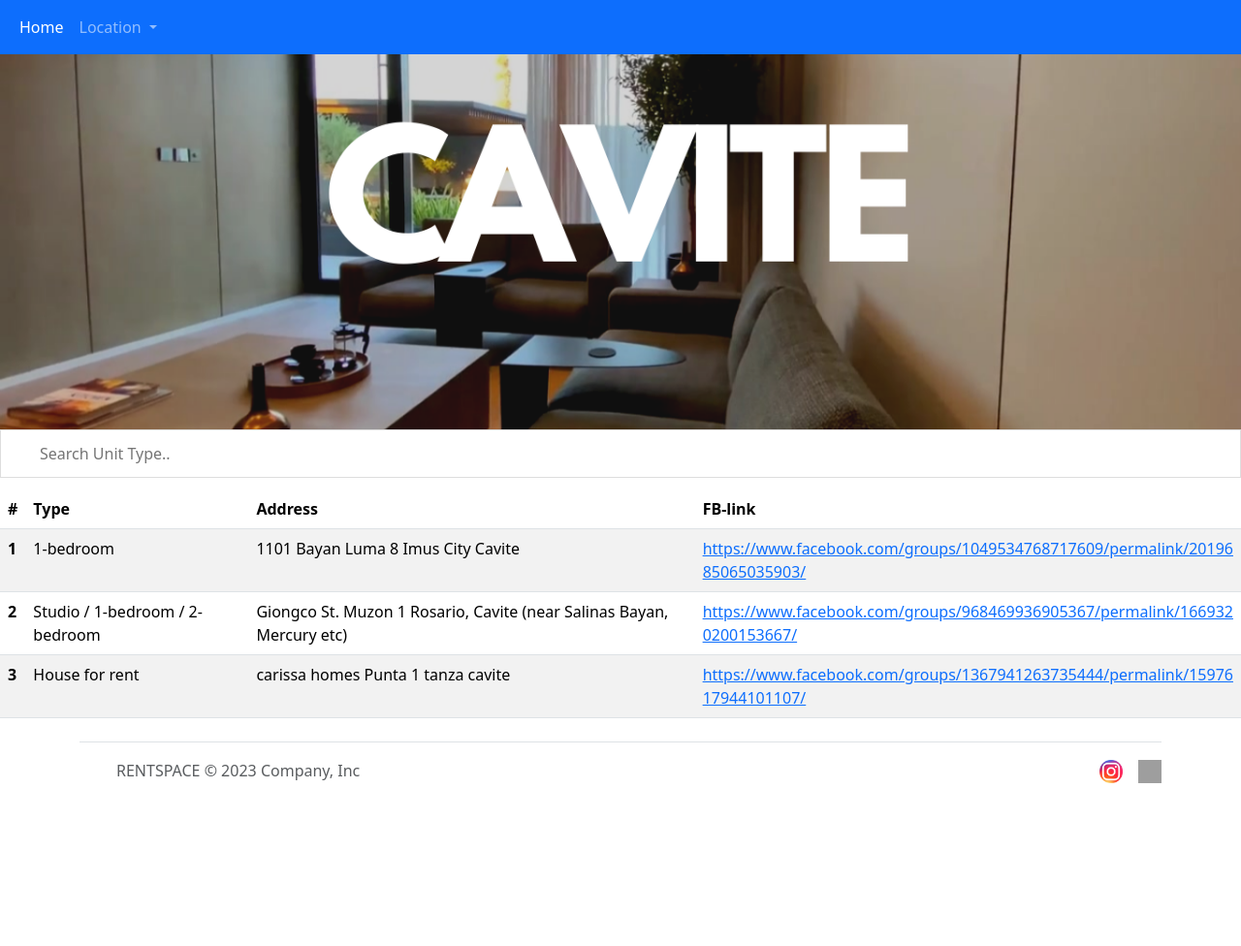
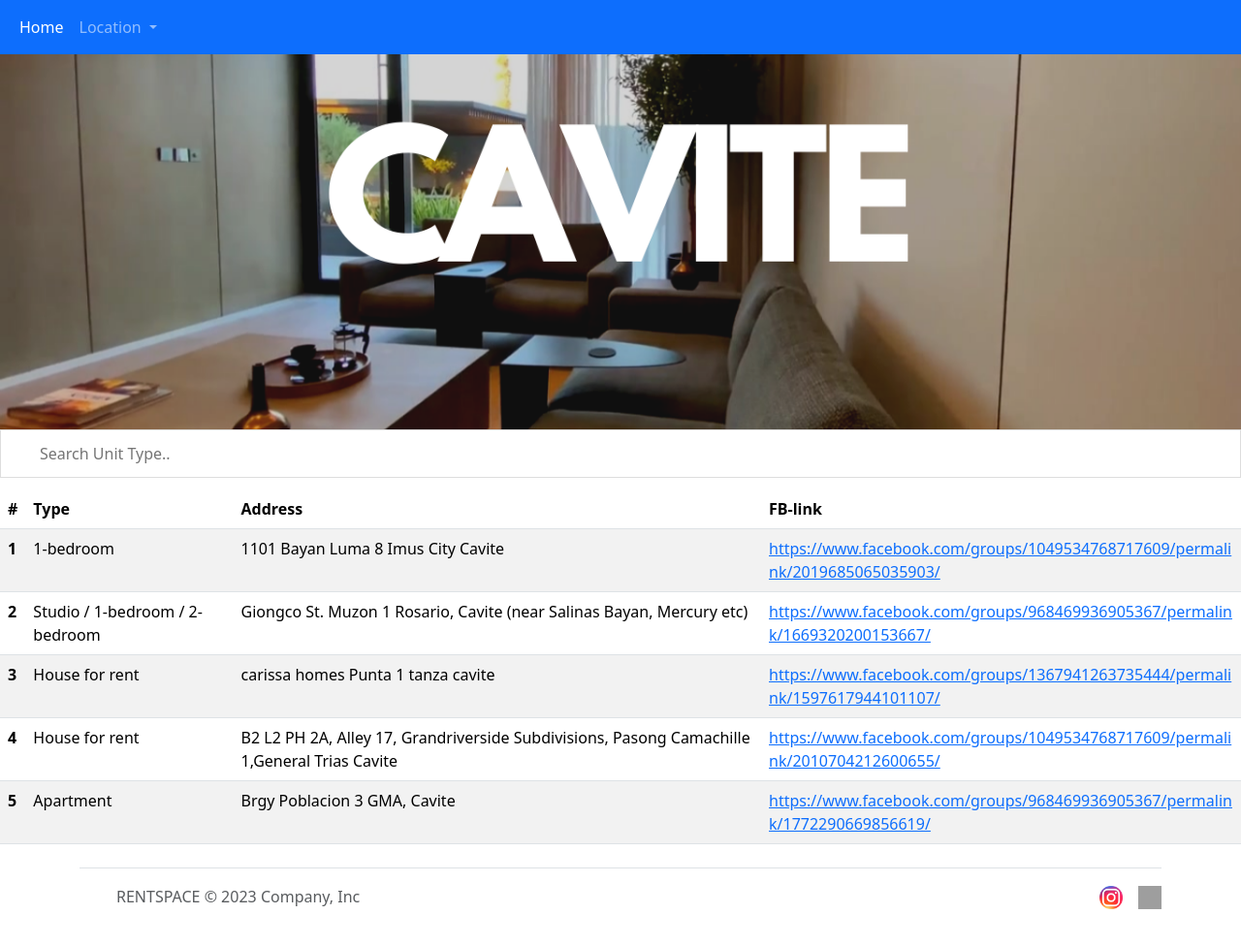
Before and after one commit to emmanuelquijano14/mp1-project, a plain HTML site: page cavite.html in a window 1280 px wide. Shown: the whole page at 97% size. Before the commit the page ends 848 px from the top, so only its background shows below. Drawn offline with nearby package versions, Linux system fonts and the light colour scheme; grey boxes are pictures that could not be loaded.

Commit message:
cavite listing

```diff
--- a/cavite.html
+++ b/cavite.html
@@ -83,6 +83,22 @@
                   https://www.facebook.com/groups/1367941263735444/permalink/1597617944101107/</a>
                 </td>
               </tr>
+              <tr>
+                <th scope="row">4</th>
+                <td>House for rent</td>
+                <td>B2 L2 PH 2A, Alley 17, Grandriverside Subdivisions, Pasong  Camachille 1,General Trias  Cavite</td>
+                <td class="td-link"><a href="https://www.facebook.com/groups/1049534768717609/permalink/2010704212600655/">
+                  https://www.facebook.com/groups/1049534768717609/permalink/2010704212600655/</a>
+                </td>
+              </tr>
+              <tr>
+                <th scope="row">5</th>
+                <td>Apartment</td>
+                <td>Brgy Poblacion 3 GMA, Cavite</td>
+                <td class="td-link"><a href="https://www.facebook.com/groups/968469936905367/permalink/1772290669856619/">
+                  https://www.facebook.com/groups/968469936905367/permalink/1772290669856619/</a>
+                </td>
+              </tr>
               </tbody>
             </table>
             <script>
```
